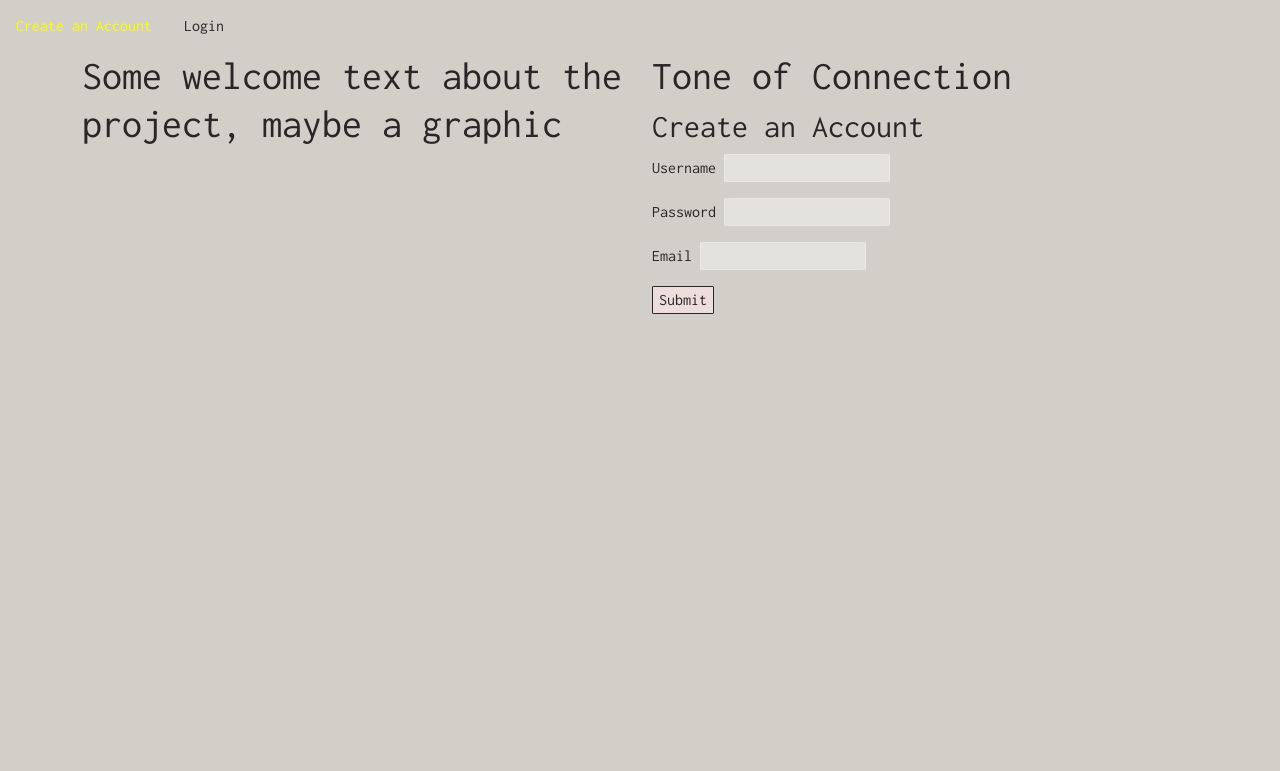
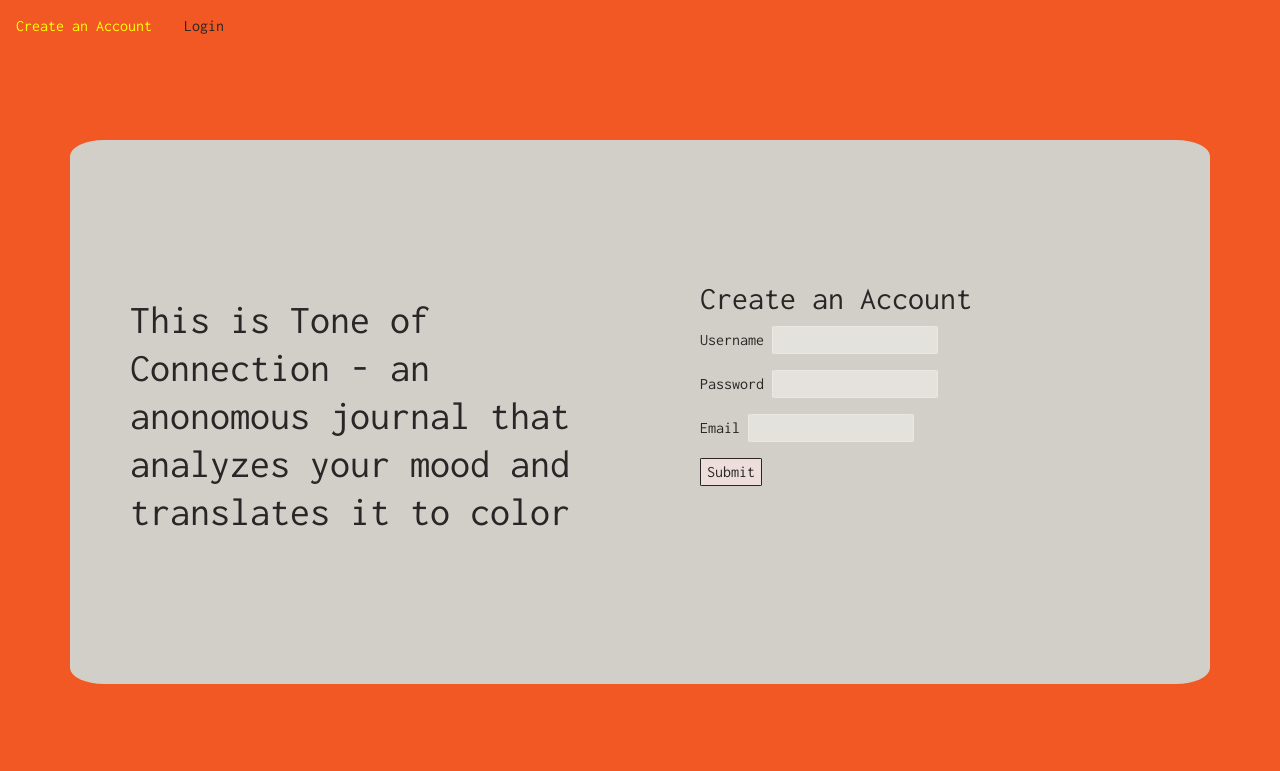
Before and after one commit to hannahpaxton/tone-of-connection, a Flask app: page / in a window 1280 px wide. Shown: the top 771 px of the page. Run offline with Flask 2, Linux system fonts and the light colour scheme.

Commit message:
Added additional styling

```diff
--- a/static/css/styles.css
+++ b/static/css/styles.css
@@ -3,8 +3,31 @@ html * {
     color: rgb(40, 38, 38);
 }
 
+@keyframes bgcolor {
+    0% {
+        background-color: #45a3e5
+    }
+    30% {
+        background-color: #66bf39
+    }
+    60% {
+        background-color: #eb670f
+    }
+    90% {
+        background-color: #f35
+    }
+    100% {
+        background-color: #864cbf
+    }
+}
+
 body {
-    background-color: #d1cfc7;
+    margin: 0;
+    padding: 0;
+    -webkit-animation: bgcolor 20s infinite;
+    animation: bgcolor 10s infinite;
+    -webkit-animation-direction: alternate;
+    animation-direction: alternate;
 }
 
 .flash-msg {
@@ -54,6 +77,21 @@ a:hover {
     color: yellow;
 }
 
+.vertical-center {
+    min-height: 90vh;
+    display: flex;
+    align-items: center;
+  }
+
+.row {
+    background-color: #d1cfc7;
+    border-radius: 3%;
+}
+
+.col-md-6 {
+    padding: 140px 60px;
+}
+
 .grid {
     display: grid;
     grid-template-columns: 6fr 6fr;
@@ -65,10 +103,10 @@ a:hover {
     background-color: rgba(255,255,255,0.8);
     border-radius: 4%;
     border: 2px solid grey;
-    width: 32em;
+    margin: 3em;
+    padding: 1em;
     height: 30em;
-    margin: 2em;
-    padding: 1em;
-    display: inline-block;
-    overflow: hidden;
+    display: table;
+    content: "";
+    clear: both;
   }
--- a/static/js/postCards.jsx
+++ b/static/js/postCards.jsx
@@ -1,6 +1,6 @@
 function PostDetail(props) {
     return (
-      <div className="post">
+      <div className="post clearfix">
         <p><strong>Location:</strong> {props.location} </p>
         <p><strong>Date:</strong> {props.dateCreated} </p>
         <div><strong>Tone Qualities:</strong> {props.toneQualities.map(tone =>
--- /dev/null
+++ b/static/js/welcome.js
@@ -0,0 +1,18 @@
+"use strict";
+
+var i = 0;
+var copy = "This is Tone of Connection - an anonomous journal that analyzes your mood and translates it to color";
+var speed = 50;
+
+function typingAnimation() {
+    if (i < copy.length) {
+        document.getElementById("typing").innerHTML += copy.charAt(i);
+        i++;
+        setTimeout(typingAnimation, speed);
+    }
+}
+
+
+
+
+typingAnimation();
--- a/templates/homepage.html
+++ b/templates/homepage.html
@@ -2,14 +2,13 @@
 {% block title %}Tone of Connection{% endblock %}
 
 {% block body %}
-
+<div class="jumbotron vertical-center">
   <div class="container">
     <div class="row">
       <div class="col-12 col-md-6">
-        <h1>Some welcome text about the project, maybe a graphic</h1>
+        <h1 id="typing"></p>
       </div>
       <div class="col-12 col-md-6">
-        <h1>Tone of Connection</h1>
 
         <h2>Create an Account</h2>
         <form id="account_creation" action="/register" method="POST">
@@ -32,5 +31,7 @@
       </div>
     </div>
   </div>
+</div>
 
+<script src="/static/js/welcome.js"></script>
 {% endblock %}
```
Also changed, not shown: templates/login.html (+4 -3 lines), 1 other file.
